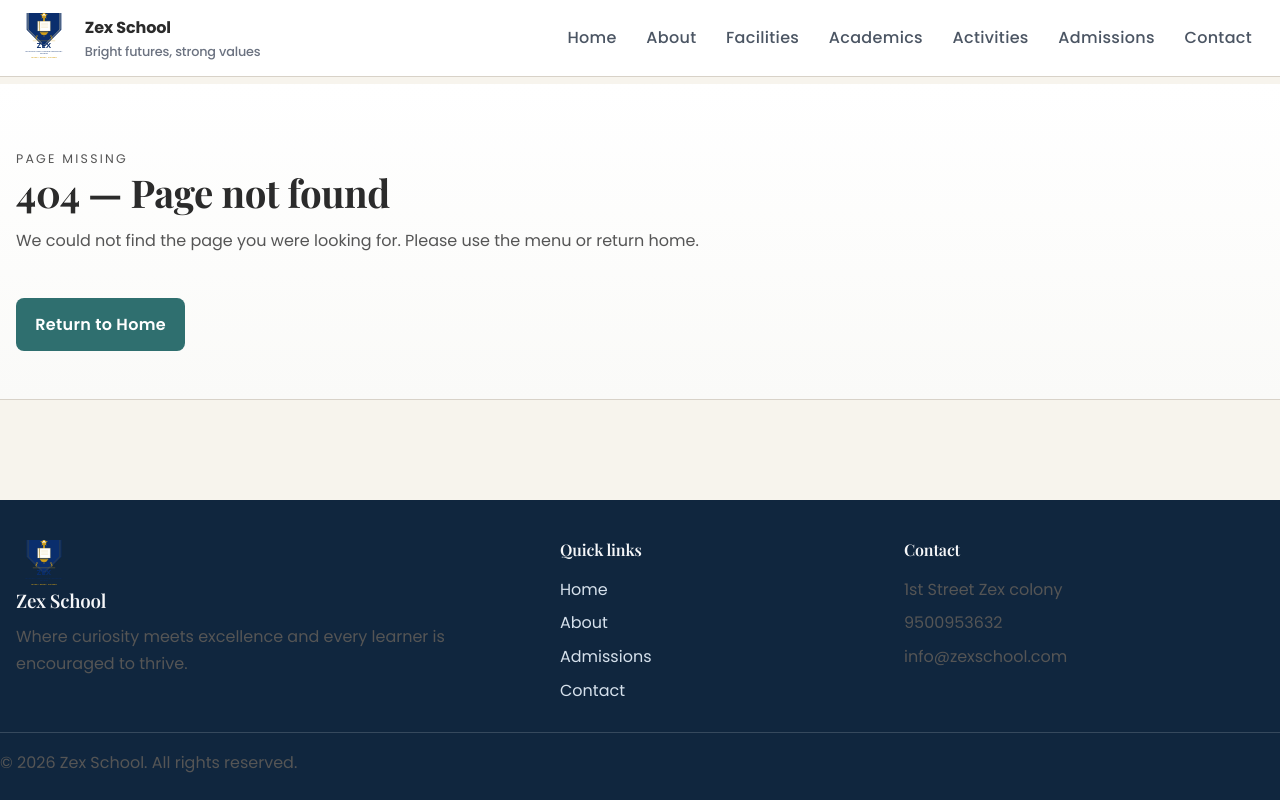
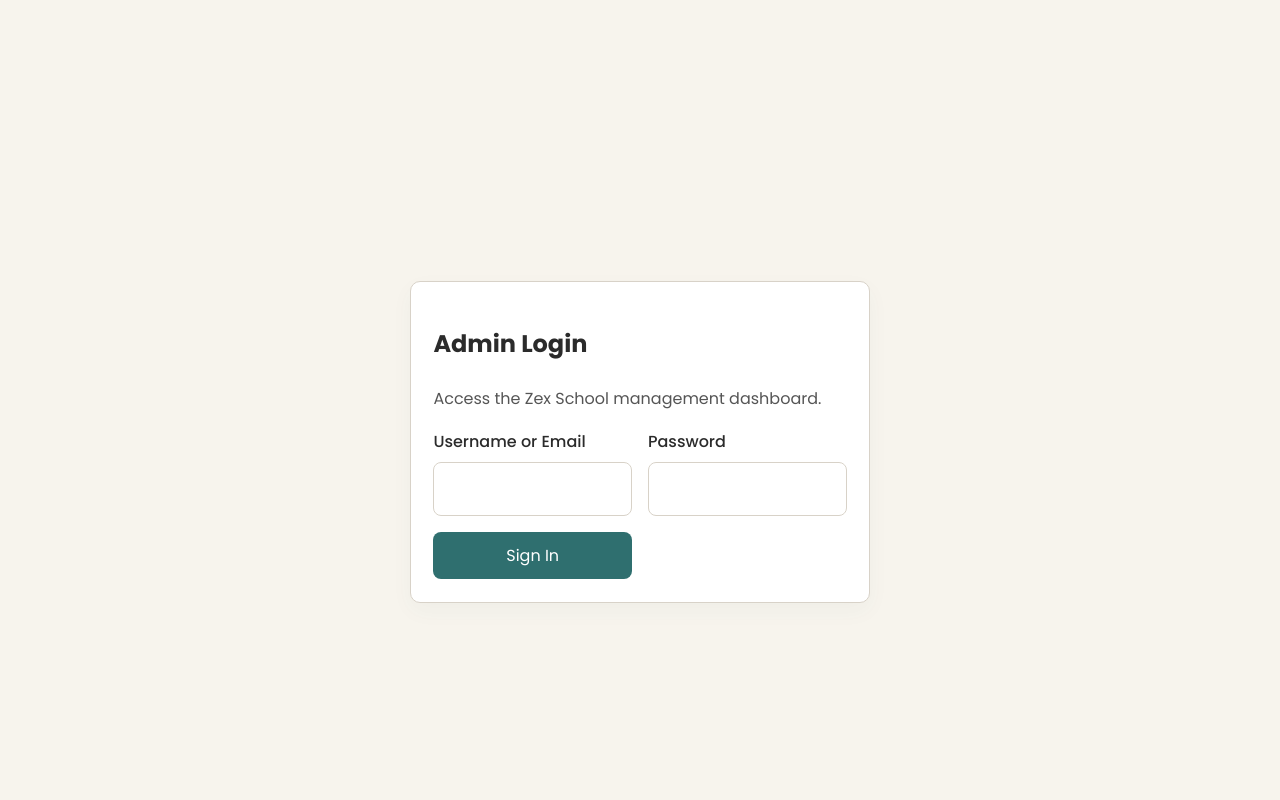
Before and after one commit to Kathir12345688/Zex-School-, a React app in the folder frontend/: page /admin in a window 1280 px wide. Built offline with nearby package versions, Linux system fonts and the light colour scheme; no server answers; the HTML template or start-up script is replaced by a standard one.

Commit message:
front deploy

```diff
--- a/frontend/src/App.jsx
+++ b/frontend/src/App.jsx
@@ -33,6 +33,7 @@ const AnimatedRoutes = () => {
         <Route path="/activities" element={<Activities />} />
         <Route path="/admissions" element={<Admissions />} />
         <Route path="/contact" element={<Contact />} />
+        <Route path="/admin" element={<Login />} />
         <Route path="/admin/login" element={<Login />} />
 
         <Route element={<ProtectedRoute />}>
```
Also changed, not shown: frontend/vercel.json (added).
